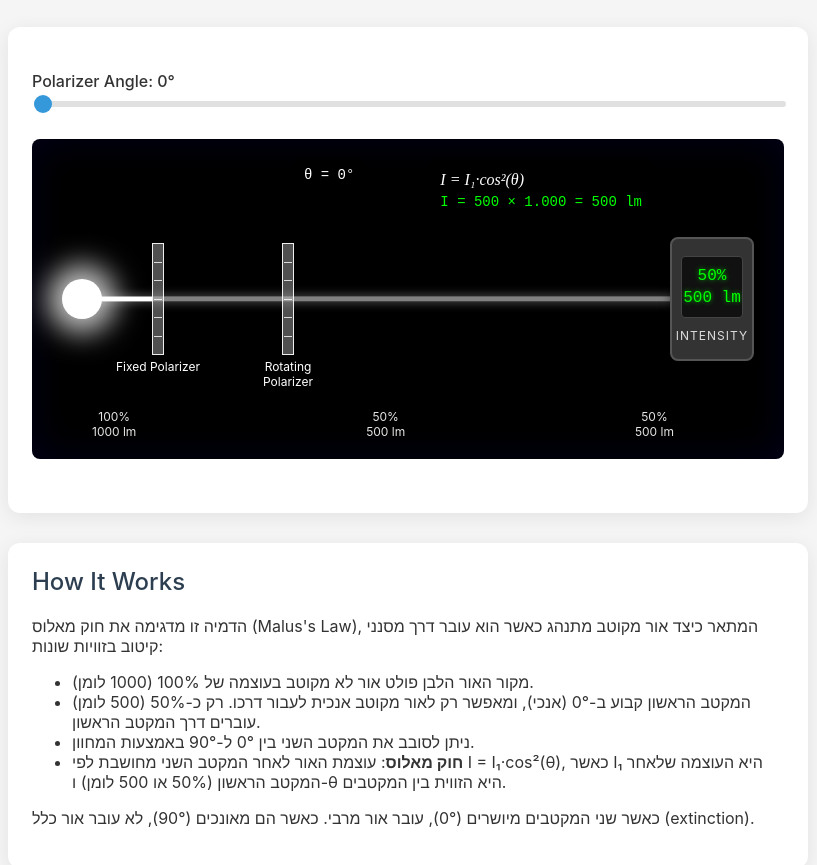
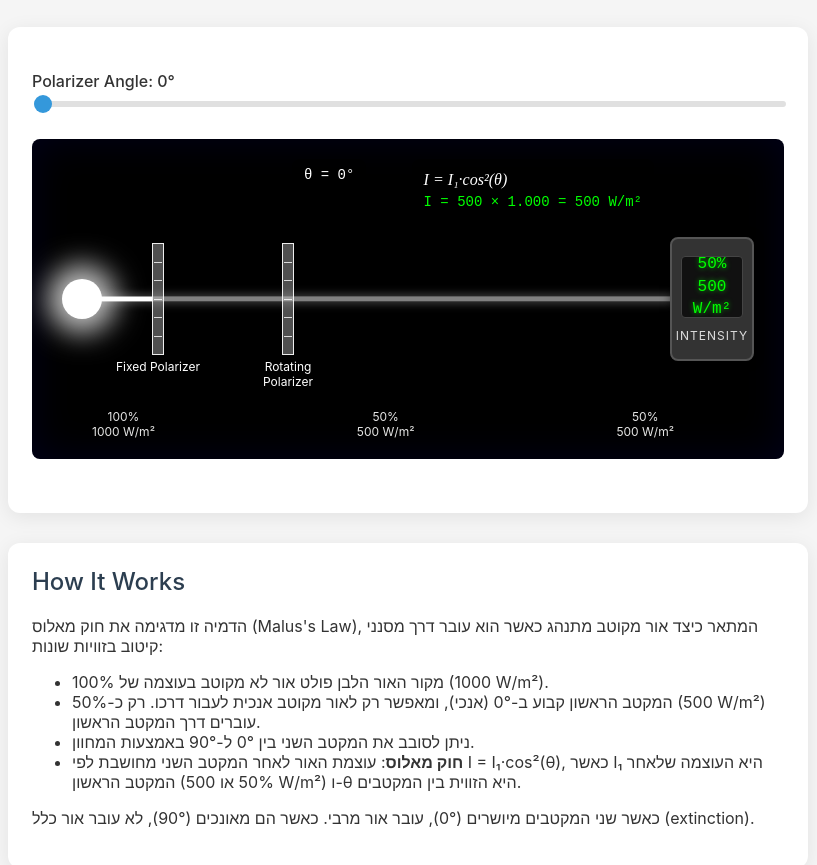
Before and after one commit to Gabrie1ol/physics, a plain HTML site: page index.html in a window 1280 px wide. Shown: the part 83-948 px from the top of the page, without its empty margins (232-1049 px from the left). Drawn offline with Linux system fonts and the light colour scheme.

Commit message:
Update index.html

```diff
--- a/index.html
+++ b/index.html
@@ -334,7 +334,7 @@
 
       <div class="light-meter">
         <div class="light-meter-display">
-          <div class="light-intensity" id="intensity-value">50%<br>500 lm</div>
+          <div class="light-intensity" id="intensity-value">50%<br>500 W/m²</div>
         </div>
         <div class="light-meter-label">Intensity</div>
       </div>
@@ -342,21 +342,21 @@
       <div class="intensity-indicators">
         <div class="intensity-indicator">
           <div>100%</div>
-          <div>1000 lm</div>
+          <div>1000 W/m²</div>
         </div>
         <div class="intensity-indicator">
           <div>50%</div>
-          <div>500 lm</div>
+          <div>500 W/m²</div>
         </div>
         <div class="intensity-indicator">
           <div id="final-intensity">50%</div>
-          <div id="final-lumens">500 lm</div>
+          <div id="final-lumens">500 W/m²</div>
         </div>
       </div>
 
       <div class="formula-display">
         I = I₁·cos²(θ)
-        <div class="formula-result" id="malus-calculation">I = 500 × 1.000 = 500 lm</div>
+        <div class="formula-result" id="malus-calculation">I = 500 × 1.000 = 500 W/m²</div>
       </div>
 
       <div class="angle-display" id="angle-display">
@@ -369,10 +369,10 @@
     <h2>How It Works</h2>
     <p>הדמיה זו מדגימה את חוק מאלוס (Malus's Law), המתאר כיצד אור מקוטב מתנהג כאשר הוא עובר דרך מסנני קיטוב בזוויות שונות:</p>
     <ul>
-      <li>מקור האור הלבן פולט אור לא מקוטב בעוצמה של 100% (1000 לומן).</li>
-      <li>המקטב הראשון קבוע ב-0° (אנכי), ומאפשר רק לאור מקוטב אנכית לעבור דרכו. רק כ-50% (500 לומן) עוברים דרך המקטב הראשון.</li>
+      <li>מקור האור הלבן פולט אור לא מקוטב בעוצמה של 100% (1000 W/m²).</li>
+      <li>המקטב הראשון קבוע ב-0° (אנכי), ומאפשר רק לאור מקוטב אנכית לעבור דרכו. רק כ-50% (500 W/m²) עוברים דרך המקטב הראשון.</li>
       <li>ניתן לסובב את המקטב השני בין 0° ל-90° באמצעות המחוון.</li>
-      <li><strong>חוק מאלוס</strong>: עוצמת האור לאחר המקטב השני מחושבת לפי I = I₁·cos²(θ), כאשר I₁ היא העוצמה שלאחר המקטב הראשון (50% או 500 לומן) ו-θ היא הזווית בין המקטבים.</li>
+      <li><strong>חוק מאלוס</strong>: עוצמת האור לאחר המקטב השני מחושבת לפי I = I₁·cos²(θ), כאשר I₁ היא העוצמה שלאחר המקטב הראשון (50% או 500 W/m²) ו-θ היא הזווית בין המקטבים.</li>
     </ul>
     <p>כאשר שני המקטבים מיושרים (0°), עובר אור מרבי. כאשר הם מאונכים (90°), לא עובר אור כלל (extinction).</p>
   </div>
@@ -388,7 +388,7 @@
     const malusCalculation = document.getElementById('malus-calculation');
     const angleDisplay = document.getElementById('angle-display');
 
-    // Initial light source in lumens (similar to a standard light bulb)
+    // Initial light source in W/m² (similar to a standard light bulb)
     const initialLumens = 1000;
 
     // Initial intensity after first polarizer (50%)
@@ -423,12 +423,12 @@
         rgba(255, 255, 255, ${finalIntensityValue}) 100%)`;
 
       // Update intensity displays
-      intensityValue.innerHTML = `${finalIntensityPercent}%<br>${finalLumensValue} lm`;
+      intensityValue.innerHTML = `${finalIntensityPercent}%<br>${finalLumensValue} W/m²`;
       finalIntensity.textContent = finalIntensityPercent + '%';
-      finalLumens.textContent = finalLumensValue + ' lm';
+      finalLumens.textContent = finalLumensValue + ' W/m²';
 
       // Update Malus's Law calculation
-      malusCalculation.textContent = `I = 500 × ${cosineSquaredThreeDecimal} = ${finalLumensValue} lm`;
+      malusCalculation.textContent = `I = 500 × ${cosineSquaredThreeDecimal} = ${finalLumensValue} W/m²`;
 
       // Update colors based on intensity relative to the maximum possible (50%)
       const relativeIntensity = finalIntensityPercent / 50; // normalize to 0-1 range
```
